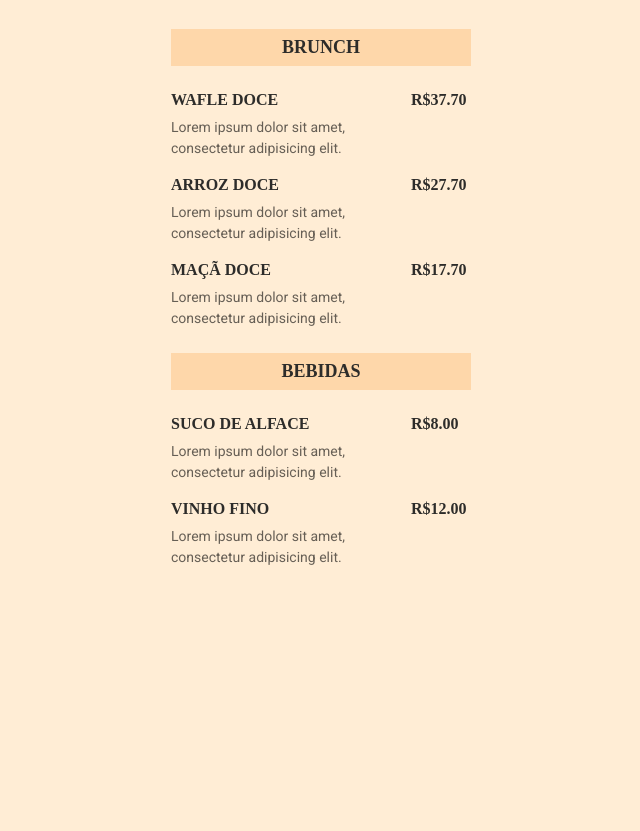
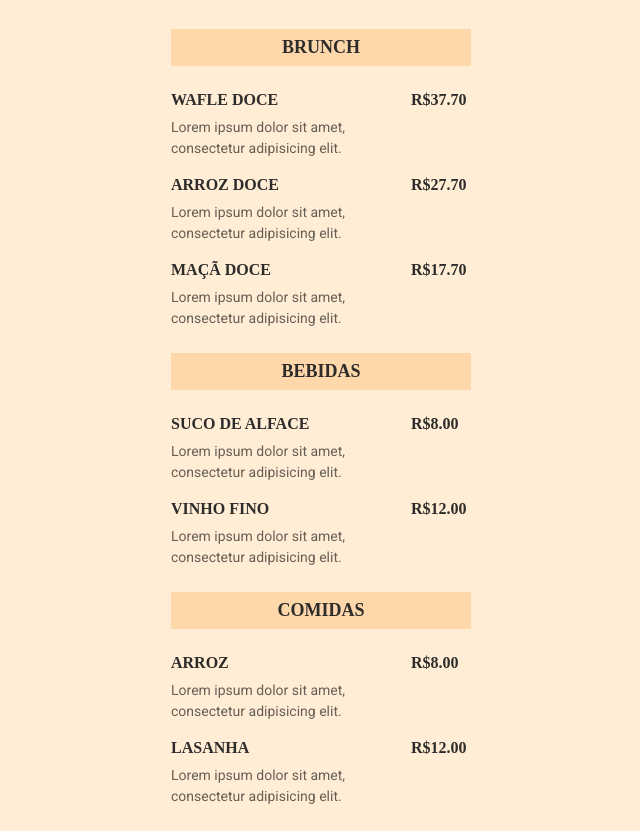
Before and after one commit to danilofelicio/maratona-explorer-3, a plain HTML site: page index.html in a window 1280 px wide. Shown: the part 88-919 px from the top of the page, without its empty margins (319-959 px from the left). Before the commit the page ends 800 px from the top, so only its background shows below. Drawn offline with Linux system fonts and the light colour scheme.

Commit message:
Adicionado seção de comidas

```diff
--- a/index.html
+++ b/index.html
@@ -89,6 +89,35 @@
     </ul>
   </section>
 
+  <section>
+    <h2>Comidas</h2>
+    <ul>
+      <li>
+        <div class="details">
+          <h3>Arroz</h3>
+          <p class="description">
+            Lorem ipsum dolor sit amet, consectetur adipisicing elit.
+          </p>
+        </div>
+        <div>
+          <strong class="price">R$8.00</strong>
+        </div>
+      </li>
+      <li>
+        <div class="details">
+          <h3>Lasanha</h3>
+          <p class="description">
+            Lorem ipsum dolor sit amet, consectetur adipisicing elit.
+          </p>
+        </div>
+        <div>
+          <strong class="price">R$12.00</strong>
+        </div>
+      </li>
+
+    </ul>
+  </section>
+
 </body>
 
 </html>
```
